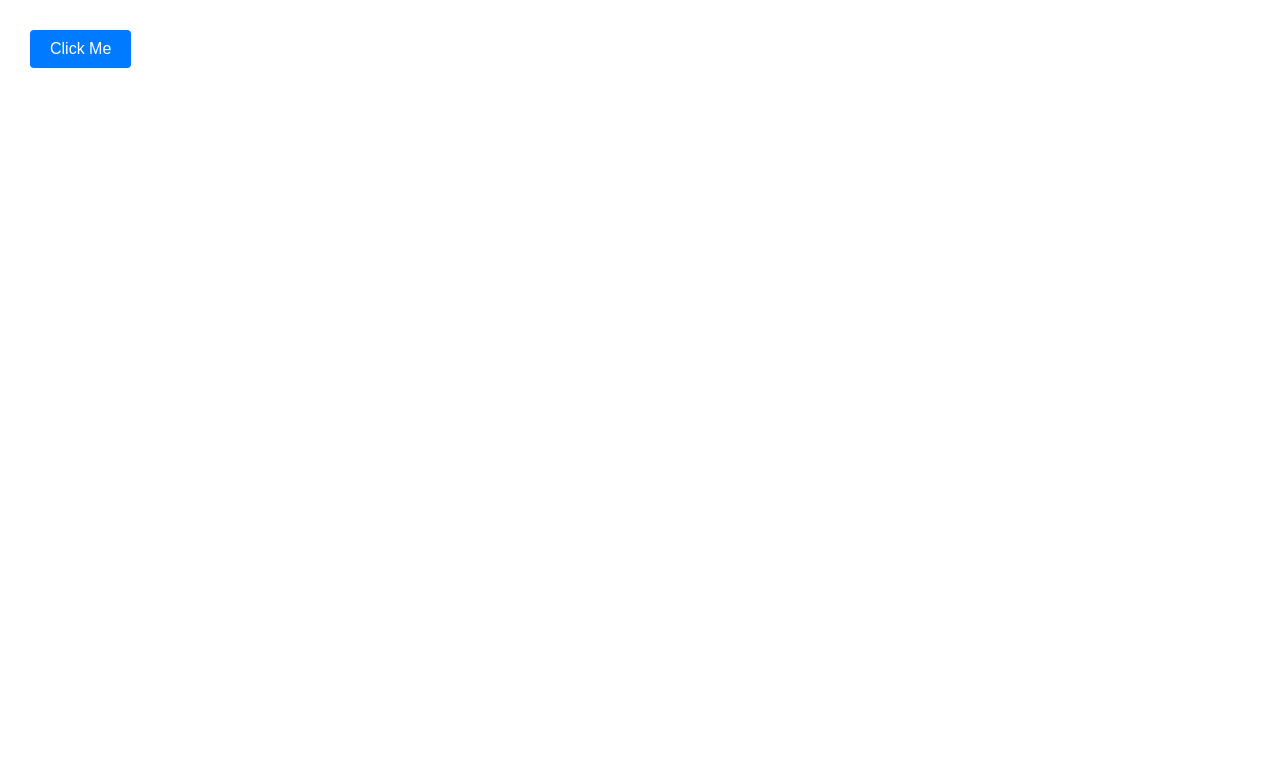
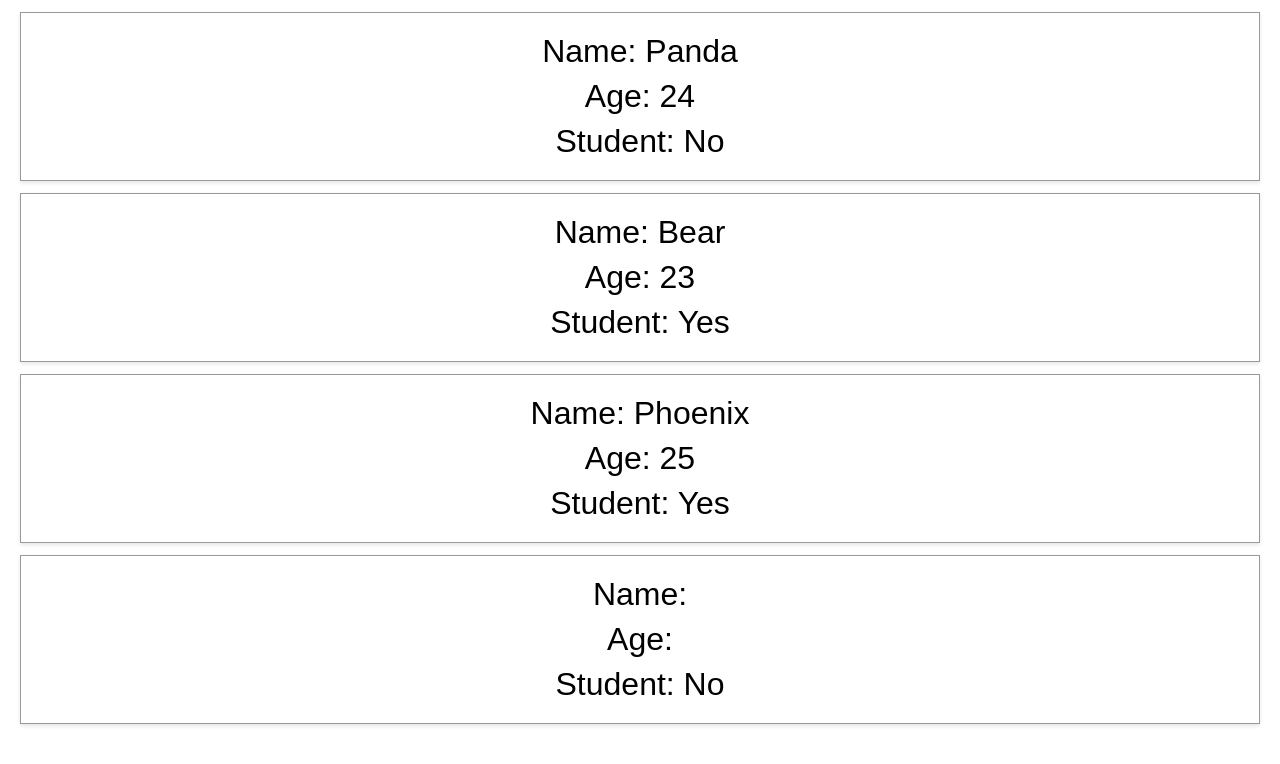
Before and after one commit to EdrianHernandez/REACT, a React (Vite) app in the folder my-react-app/: page / in a window 1280 px wide. Shown: the top 764 px of the page. Built offline with nearby package versions, Linux system fonts and the light colour scheme.

Commit message:
Learning Props

```diff
--- a/my-react-app/src/App.jsx
+++ b/my-react-app/src/App.jsx
@@ -1,10 +1,13 @@
-import Button from './Button/Button.jsx';
+import Student from './Student.jsx';
 
 function App() {
 
   return (
     <>
-      <Button/>
+      <Student name="Panda" age={24} isStudent={false}/>
+      <Student name="Bear" age={23} isStudent={true}/>
+      <Student name="Phoenix" age={25} isStudent={true}/>
+      <Student />
     </>
   );
 }
--- /dev/null
+++ b/my-react-app/src/Student.jsx
@@ -0,0 +1,25 @@
+import PropTypes from 'prop-types'
+
+function Student(props){
+    return (
+        <div className="Student">
+            <p>Name: {props.name}</p>
+            <p>Age: {props.age}</p>
+            <p>Student: {props.isStudent ? "Yes" : "No"}</p>
+        </div>
+    );
+}
+
+Student.propTypes = {
+    name: PropTypes.string,
+    age: PropTypes.number,
+    isStudent: PropTypes.bool,
+}
+
+Student.defaultProps = {
+    name: "Guest",
+    age: 0,
+    isStudent: false,
+}
+
+export default Student
--- a/my-react-app/src/index.css
+++ b/my-react-app/src/index.css
@@ -30,3 +30,20 @@
   color: hsl(0, 0%, 30%);
   font-size: 16px;
 }
+
+
+
+.Student{
+  font-family: Arial, sans-serif;
+  font-size: 2em;
+  padding: 12px;
+  color: hsl(0, 0%, 0%);
+  margin: 12px;
+  box-shadow: 0 2px 4px rgba(0, 0, 0, 0.1);
+  text-align: center;
+  border: 1px solid hsl(0, 0%, 60%);
+}
+
+.Student p{
+  margin: 8px;
+}
--- /dev/null
+++ b/package.json
@@ -0,0 +1,5 @@
+{
+  "dependencies": {
+    "prop-types": "^15.8.1"
+  }
+}
```
